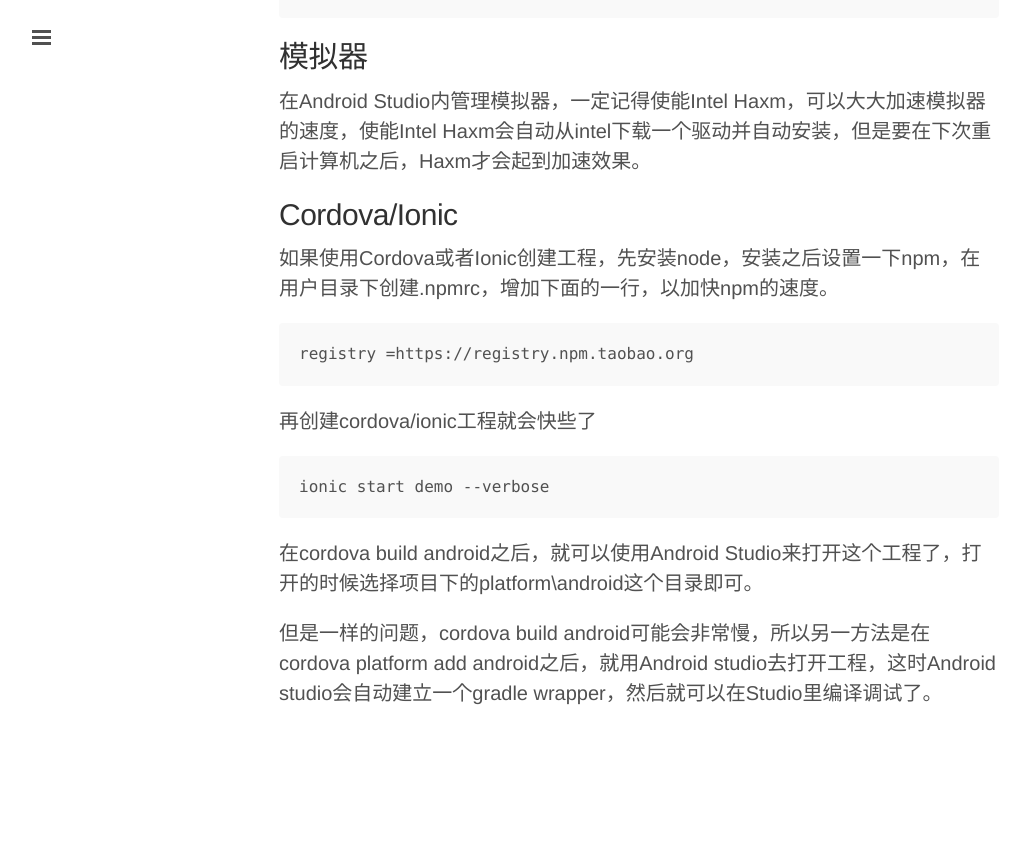
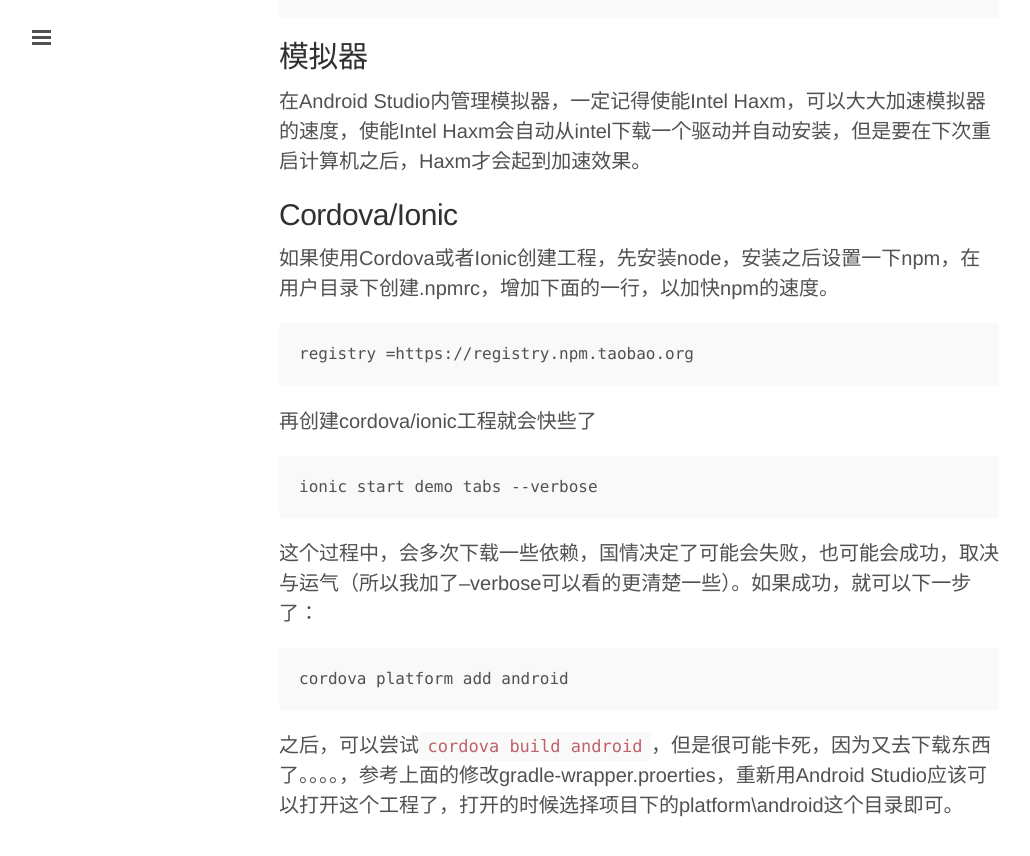
Before and after one commit to liuzhongshu/liuzhongshu.github.io, a Jekyll site: the page built from _posts/2016-10-22-android.markdown, in a window 1280 px wide and 900 px high, scrolled down 1358 px. Shown: the top 856 px of the window, without its empty margins (1-1031 px from the left). Built offline with Jekyll 4.4.1, drawn with Linux system fonts in a browser that asks for light colours; comment, search, counter and statistics services are not loaded; before the commit the page ends 2146 px from its top, so only the background shows below that.

Commit message:
Post update: Android开发环境

````diff
--- a/_posts/2016-10-22-android.markdown
+++ b/_posts/2016-10-22-android.markdown
@@ -57,9 +57,13 @@
 再创建cordova/ionic工程就会快些了
 
 ```
-ionic start demo --verbose
+ionic start demo tabs --verbose
 ```
 
-在cordova build android之后，就可以使用Android Studio来打开这个工程了，打开的时候选择项目下的platform\android这个目录即可。
+这个过程中，会多次下载一些依赖，国情决定了可能会失败，也可能会成功，取决与运气（所以我加了--verbose可以看的更清楚一些）。如果成功，就可以下一步了：
 
-但是一样的问题，cordova build android可能会非常慢，所以另一方法是在cordova platform add android之后，就用Android studio去打开工程，这时Android studio会自动建立一个gradle wrapper，然后就可以在Studio里编译调试了。
+```
+cordova platform add android
+```
+
+之后，可以尝试`cordova build android`，但是很可能卡死，因为又去下载东西了。。。。，参考上面的修改gradle-wrapper.proerties，重新用Android Studio应该可以打开这个工程了，打开的时候选择项目下的platform\android这个目录即可。
````
